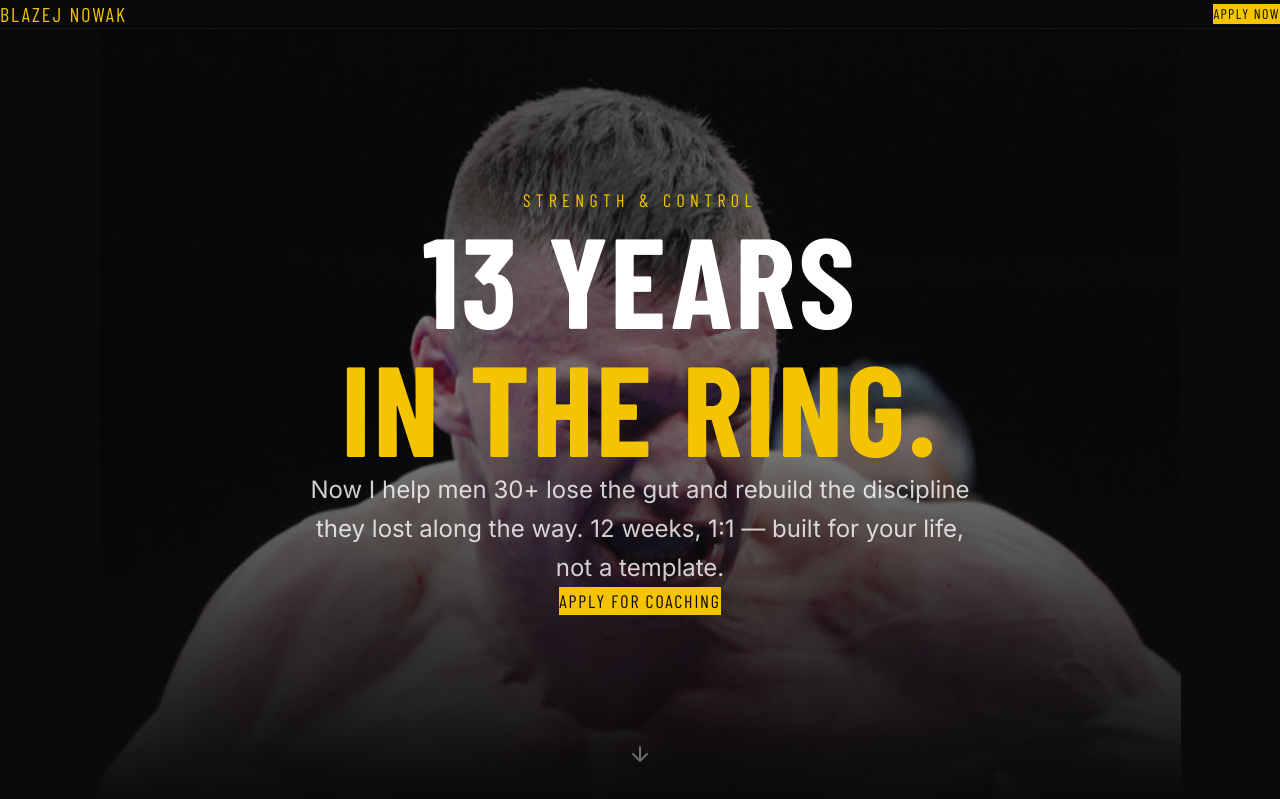
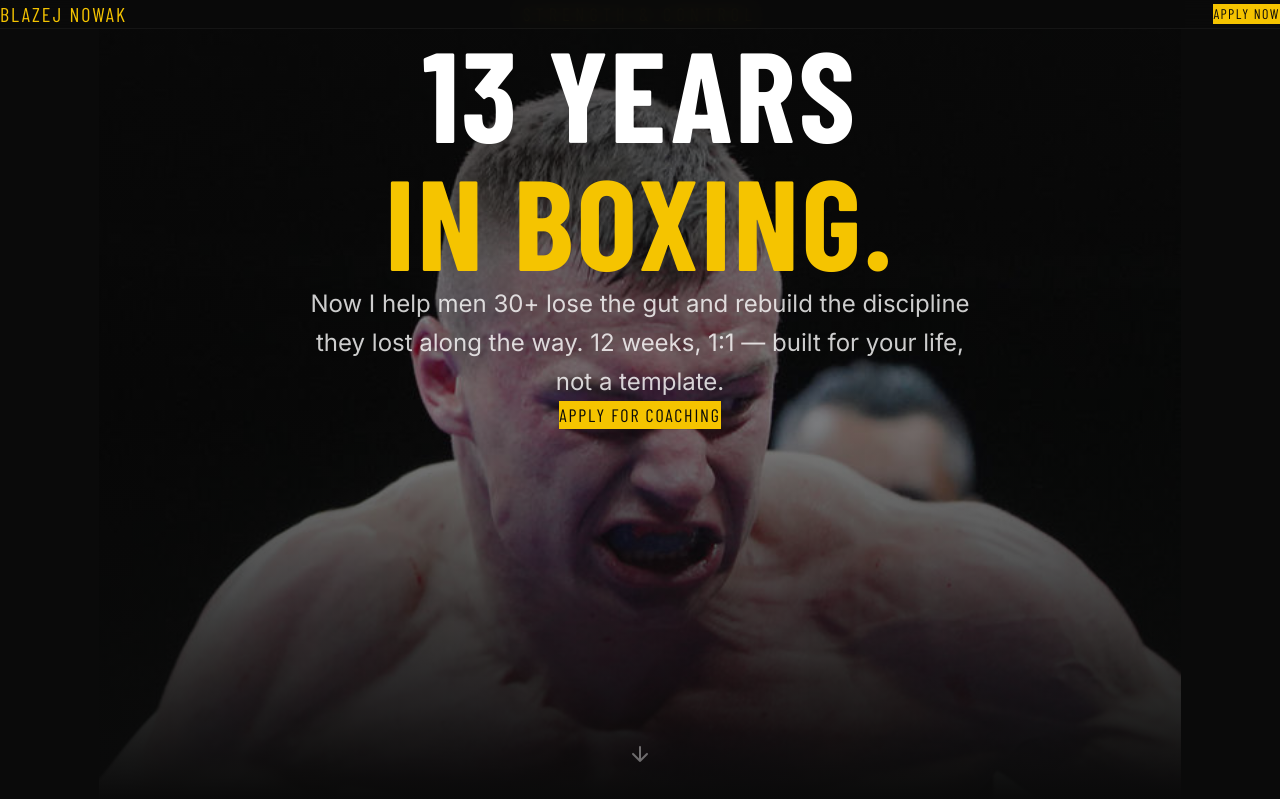
Before and after one commit to nowakamericandream-sketch/blazejnowak-website, a Next.js app: page / in a window 1280 px wide. Shown: the top 799 px of the page. Built offline with nearby package versions, Linux system fonts and the light colour scheme; a web font is replaced by a local one.

Commit message:
Hero: rename to In Boxing, move text to top

```diff
--- a/app/page.tsx
+++ b/app/page.tsx
@@ -23,7 +23,7 @@ export default function Home() {
       </nav>
 
       {/* ── HERO ── */}
-      <section className="relative h-screen min-h-[600px] flex items-center justify-center">
+      <section className="relative h-screen min-h-[600px] flex items-start justify-center pt-28">
         <Image
           src="/images/hero.jpg"
           alt="Blazej Nowak in the ring"
@@ -39,7 +39,7 @@ export default function Home() {
           </p>
           <h1 className="font-[family-name:var(--font-barlow)] font-900 text-6xl md:text-8xl lg:text-9xl uppercase leading-none text-white mb-6">
             13 Years<br />
-            <span className="text-[#F5C400]">In The Ring.</span>
+            <span className="text-[#F5C400]">In Boxing.</span>
           </h1>
           <p className="text-xl md:text-2xl text-white/80 font-[family-name:var(--font-inter)] font-300 mb-10 max-w-2xl mx-auto leading-relaxed">
             Now I help men 30+ lose the gut and rebuild the discipline they lost along the way. 12 weeks, 1:1 — built for your life, not a template.
```
